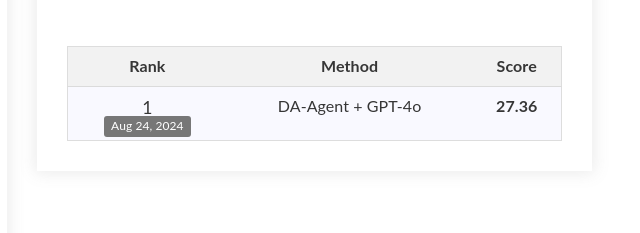
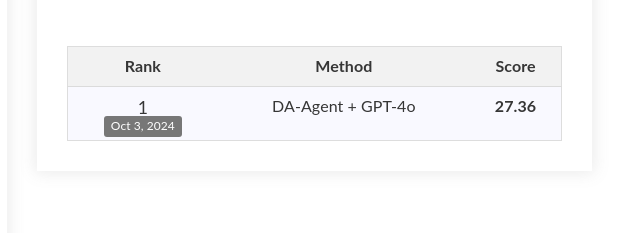
Before and after one commit to da-code-bench/da-code-bench.github.io, a plain HTML site: page index.html in a window 1280 px wide. Shown: the part 946-1179 px from the top of the page, 618-1258 px from the left. Drawn offline with nearby package versions, Linux system fonts and the light colour scheme; some icons are missing; a web font is replaced by a local one.

Commit message:
repair update

```diff
--- a/index.html
+++ b/index.html
@@ -317,7 +317,7 @@
                     <tr>
                       <td>
                         <p>1</p>
-                        <span class="date label label-default">Aug 24, 2024</span>
+                        <span class="date label label-default">Oct 3, 2024</span>
                       </td>
                       <td style="word-break:break-word;">
                         DA-Agent + GPT-4o
```
